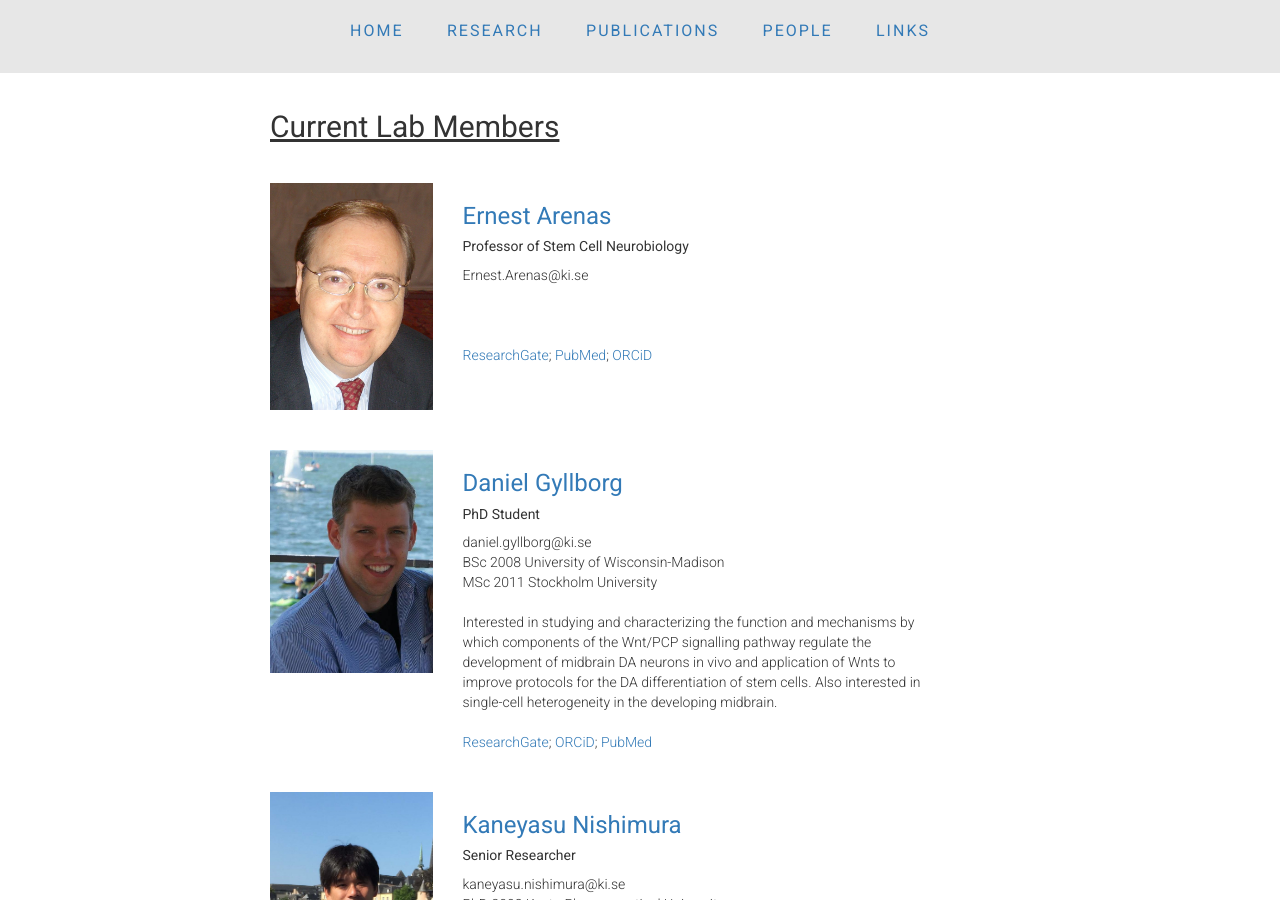
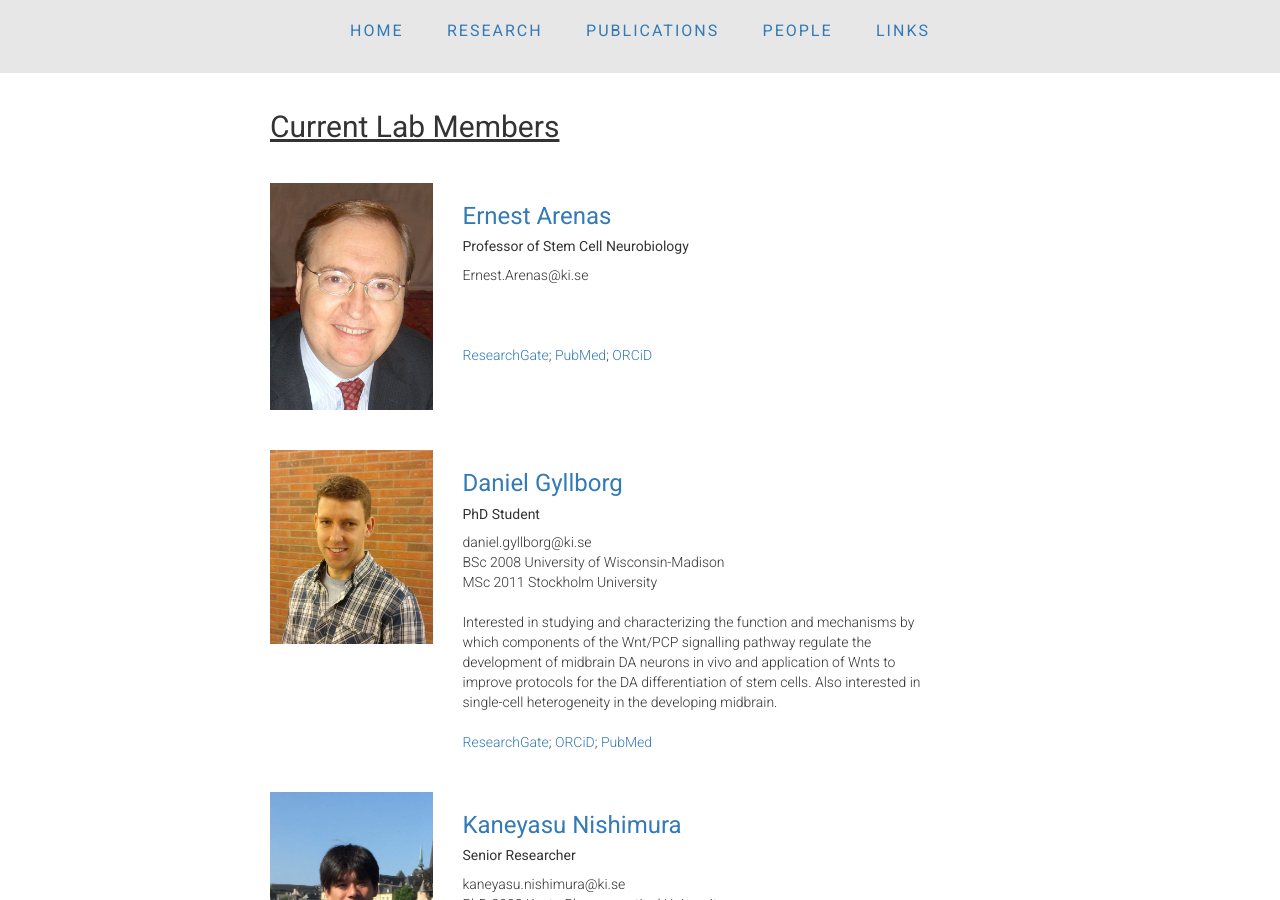
Before and after one commit to ArenasLab/arenaslab.github.io, a Jekyll site: the page people/index.html, which Jekyll copies as it is, in a window 1280 px wide and 900 px high. Built offline with Jekyll 4.4.1, drawn with Linux system fonts in a browser that asks for light colours.

Commit message:
Update index.html

```diff
--- a/people/index.html
+++ b/people/index.html
@@ -54,7 +54,7 @@
 
 	<div class="row">
           <div class=" col-sm-4  col-md-3 col-lg-3">
-            <p><img src="../img/DG.jpg" class="img-responsive" width="300" height="450"/></p>
+            <p><img src="../img/DG2.jpg" class="img-responsive" width="300" height="450"/></p>
           </div>
           <div class=" col-sm-6  col-md-8 col-lg-8">
             <h3><a href="http://ki.se/en/people/dangyl">Daniel Gyllborg</a></h3>
```
